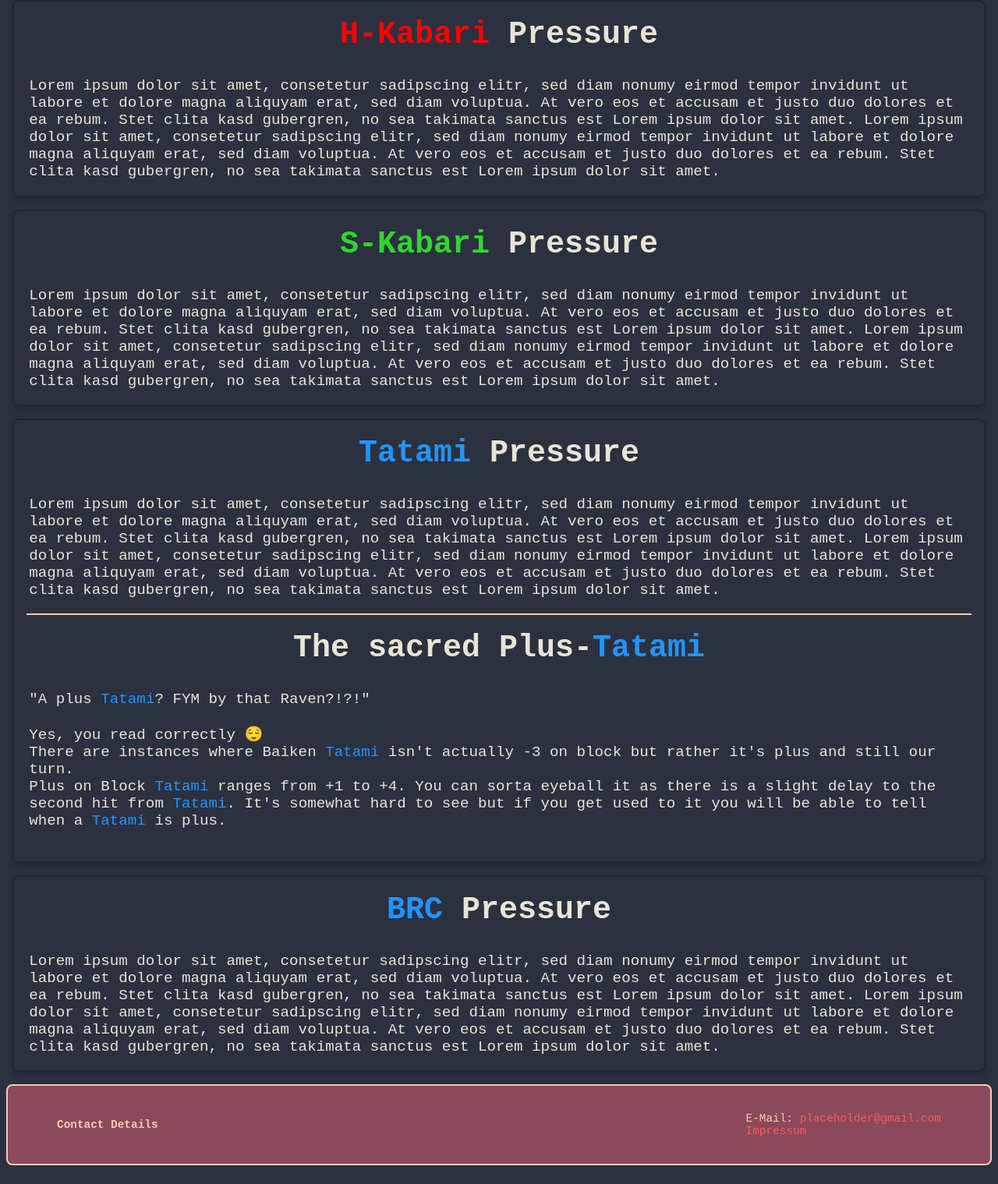
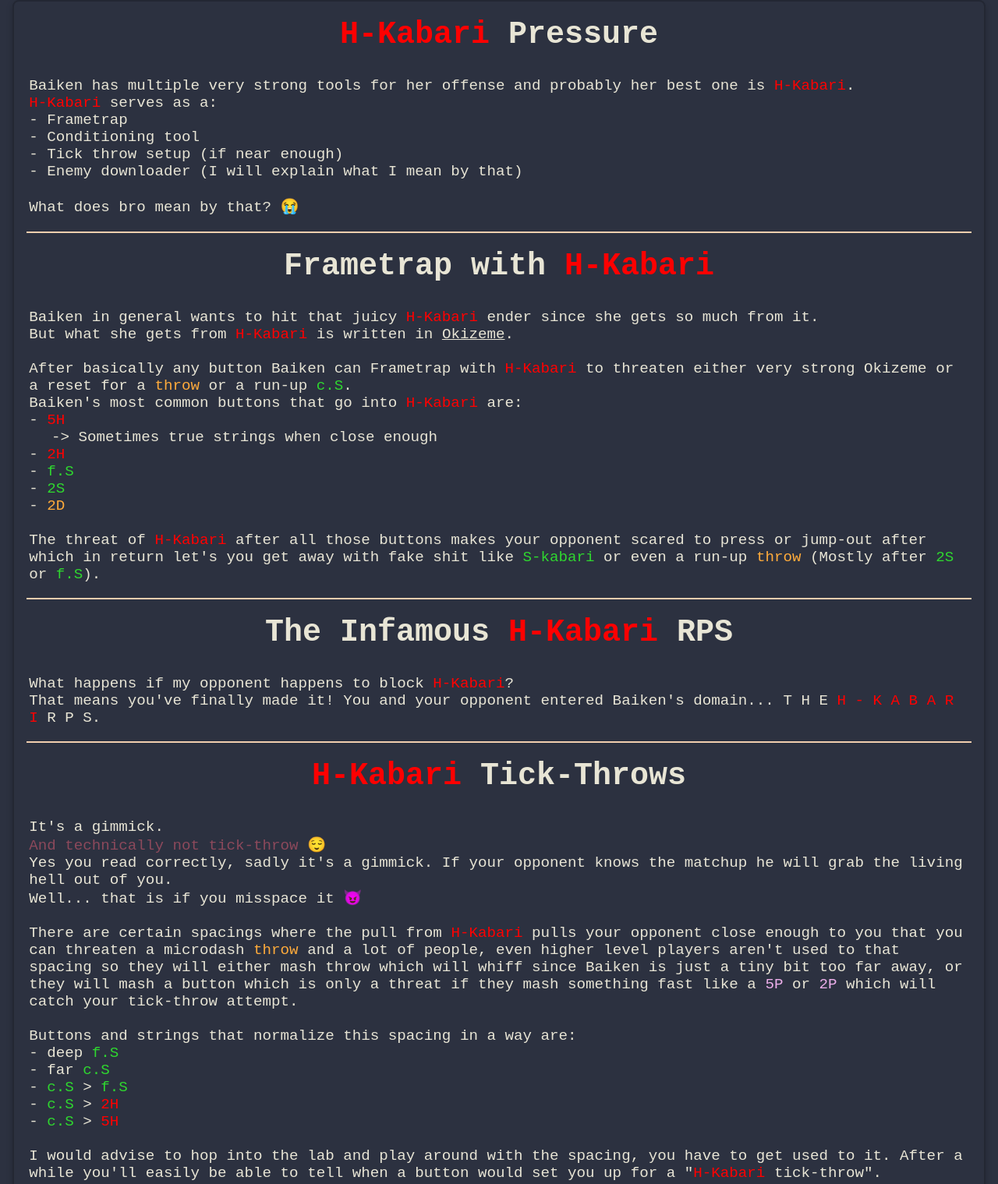
Before and after one commit to NoRaven/NoRaven.github.io, a website: page docs/html/baiken-pressure.html in a window 1280 px wide. Shown: the part 2420-3939 px from the top of the page at 78% size. Drawn offline with Linux system fonts and the light colour scheme.

Commit message:
H-Kabari pressure was updated and home screen too

```diff
--- a/docs/css/stylesheet.css
+++ b/docs/css/stylesheet.css
@@ -220,6 +220,10 @@ section h1 {
     font-size: 0.8em;
     padding-left: 2em;
 }
+.smol {
+    font-size: 1em;
+    color: #8C495B;
+}
 .impressum-div {
     display: grid;
     grid-template-columns: 1fr 6fr;
--- a/docs/html/baiken-pressure.html
+++ b/docs/html/baiken-pressure.html
@@ -106,23 +106,31 @@
                     class="slash">S-Kabari</span> <br>
                 <span class="indent">-> <span class="slash">S-Kabari</span> especially since people like to block after <span
                         class="slash">f.S</span></span> <br>
-                - Great Mixup Options: TK <span class="slash">Youzansen</span>, <span class="heavyslash">2H</span> and <span class="dust">Throw</span>
+                - Great Mixup Options: TK <span class="slash">Youzansen</span>, <span class="heavyslash">2H</span> and
+                <span class="dust">Throw</span>
                 <br>
                 <span class="indent">-> People really really love to hold down back after <span class="slash">f.S</span> which enables run-up
                 <span class="dust">Throw</span> and a cheeky TK <span class="slash">Youzansen</span></span> <br><br>
-                Your main goal with <span class="slash">f.S</span> stagger is to either make them block <span class="slash">S-Kabari</span>
-                or to hit into your <span class="heavyslash">2H</span> or <span class="heavyslash">5H</span> which then lets you blow them up. <br>
-                Another good thing about <span class="slash">f.S</span> stagger is that it puts a HUUUUUUGE load of mental-stack on your opponent.
-                Because after <span class="slash">f.S</span> he has to worry about your gatlings, your special cancels, your mixups and the option
+                Your main goal with <span class="slash">f.S</span> stagger is to either make them block <span
+                    class="slash">S-Kabari</span>
+                or to hit into your <span class="heavyslash">2H</span> or <span class="heavyslash">5H</span> which then
+                lets you blow them up. <br>
+                Another good thing about <span class="slash">f.S</span> stagger is that it puts a HUUUUUUGE load of
+                mental-stack on your opponent.
+                Because after <span class="slash">f.S</span> he has to worry about your gatlings, your special cancels,
+                your mixups and the option
                 you could do the silly thing to just go for yet another <span class="slash">f.S</span> 😊
             </p>
             <div class="textspacer"></div>
             <h2>Other Stagger Options that are helpful</h2>
             <p>
-                As I already said before: Stagger together with tick-throws and general strike/throw is veeeeeeeery good since Baiken's
+                As I already said before: Stagger together with tick-throws and general strike/throw is veeeeeeeery good
+                since Baiken's
                 throw game is just... well... pretty good 😈 <br><br>
-                After <span class="slash">c.S</span> microdash and either <span class="punch">5P</span> or <span class="kick">2K</span> to
-                setup a tick-throw which somewhat forces your opponent to show an option which in return lets you counterhit them.
+                After <span class="slash">c.S</span> microdash and either <span class="punch">5P</span> or <span
+                    class="kick">2K</span> to
+                setup a tick-throw which somewhat forces your opponent to show an option which in return lets you
+                counterhit them.
                 <br>
                 Basically it's RPS
             </p>
@@ -143,12 +151,95 @@
         <article>
             <h2><span class="heavyslash">H-Kabari</span> Pressure</h2>
             <p>
-                Lorem ipsum dolor sit amet, consetetur sadipscing elitr, sed diam nonumy eirmod tempor invidunt ut
-                labore et dolore magna aliquyam erat, sed diam voluptua. At vero eos et accusam et justo duo dolores
-                et ea rebum. Stet clita kasd gubergren, no sea takimata sanctus est Lorem ipsum dolor sit amet.
-                Lorem ipsum dolor sit amet, consetetur sadipscing elitr, sed diam nonumy eirmod tempor invidunt ut
-                labore et dolore magna aliquyam erat, sed diam voluptua. At vero eos et accusam et justo duo dolores
-                et ea rebum. Stet clita kasd gubergren, no sea takimata sanctus est Lorem ipsum dolor sit amet.
+                Baiken has multiple very strong tools for her offense and probably her best one is <span
+                    class="heavyslash">H-Kabari</span>.
+                <br>
+                <span class="heavyslash">H-Kabari</span> serves as a: <br>
+                - Frametrap <br>
+                - Conditioning tool <br>
+                - Tick throw setup (if near enough) <br>
+                - Enemy downloader (I will explain what I mean by that) <br><br>
+                What does bro mean by that? 😭
+            </p>
+            <div class="textspacer"></div>
+            <h2>Frametrap with <span class="heavyslash">H-Kabari</span></h2>
+            <p>
+                Baiken in general wants to hit that juicy <span class="heavyslash">H-Kabari</span> ender since she gets
+                so much from it. <br>
+                But what she gets from <span class="heavyslash">H-Kabari</span> is written in <a
+                    href="./baiken-oki.html">Okizeme</a>.
+                <br><br>
+                After basically any button Baiken can Frametrap with <span class="heavyslash">H-Kabari</span> to
+                threaten
+                either very strong Okizeme or a reset for a <span class="dust">throw</span> or a run-up <span
+                    class="slash">c.S</span>.
+                <br>
+                Baiken's most common buttons that go into <span class="heavyslash">H-Kabari</span> are: <br>
+                - <span class="heavyslash">5H</span> <br>
+                <span class="indent">-> Sometimes true strings when close enough</span> <br>
+                - <span class="heavyslash">2H</span> <br>
+                - <span class="slash">f.S</span> <br>
+                - <span class="slash">2S</span> <br>
+                - <span class="dust">2D</span> <br><br>
+                The threat of <span class="heavyslash">H-Kabari</span> after all those buttons makes your opponent
+                scared
+                to press or jump-out after which in return let's you get away with fake shit like <span class="slash">S-kabari</span>
+                or even a run-up <span class="dust">throw</span> (Mostly after <span class="slash">2S</span> or <span
+                    class="slash">f.S</span>).
+            </p>
+
+            <div class="textspacer"></div>
+            <h2>The Infamous <span class="heavyslash">H-Kabari</span> RPS</h2>
+            <p>
+                What happens if my opponent happens to block <span class="heavyslash">H-Kabari</span>? <br>
+                That means you've finally made it! You and your opponent entered Baiken's domain... T H E <span
+                    class="heavyslash">H - K A B A R I</span> R P S.
+            </p>
+
+            <div class="textspacer"></div>
+            <h2><span class="heavyslash">H-Kabari</span> Tick-Throws</h2>
+            <p>
+                It's a gimmick. <br>
+                <span class="smol">And technically not tick-throw 😌</span> <br>
+                Yes you read correctly, sadly it's a gimmick. If your opponent knows the matchup he will grab the living
+                hell out of you. <br>
+                Well... that is if you misspace it 😈 <br> <br>
+                There are certain spacings where the pull from <span class="heavyslash">H-Kabari</span> pulls your
+                opponent close
+                enough to you that you can threaten a microdash <span class="dust">throw</span> and a lot of people,
+                even higher
+                level players aren't used to that spacing so they will either mash throw which will whiff since Baiken
+                is
+                just a tiny bit too far away, or they will mash a button which is only a threat if they mash something
+                fast
+                like a <span class="punch">5P</span> or <span class="punch">2P</span> which will catch your tick-throw
+                attempt.
+                <br> <br>
+                Buttons and strings that normalize this spacing in a way are: <br>
+                - deep <span class="slash">f.S</span> <br>
+                - far <span class="slash">c.S</span> <br>
+                - <span class="slash">c.S</span> > <span class="slash">f.S</span> <br>
+                - <span class="slash">c.S</span> > <span class="heavyslash">2H</span> <br>
+                - <span class="slash">c.S</span> > <span class="heavyslash">5H</span> <br> <br>
+                I would advise to hop into the lab and play around with the spacing, you have to get used to it. After a
+                while
+                you'll easily be able to tell when a button would set you up for a "<span
+                    class="heavyslash">H-Kabari</span> tick-throw".
+            </p>
+            <div class="video-container">
+                <video width="320" height="180" controls>
+                    <source src="../vid/Throw-Oki-Meaty-cS-Sameside.mp4" type="video/mp4">
+                    Your browser does not support the video tag.
+                </video>
+                <p>
+                    This is a placeholder video to show off the Spacing.
+                </p>
+            </div>
+
+            <div class="textspacer"></div>
+            <h2>How to download your opponent with <span class="heavyslash">H-Kabari</span></h2>
+            <p>
+
             </p>
         </article>
 
```
Also changed, not shown: docs/index.html (+10 -9 lines).
